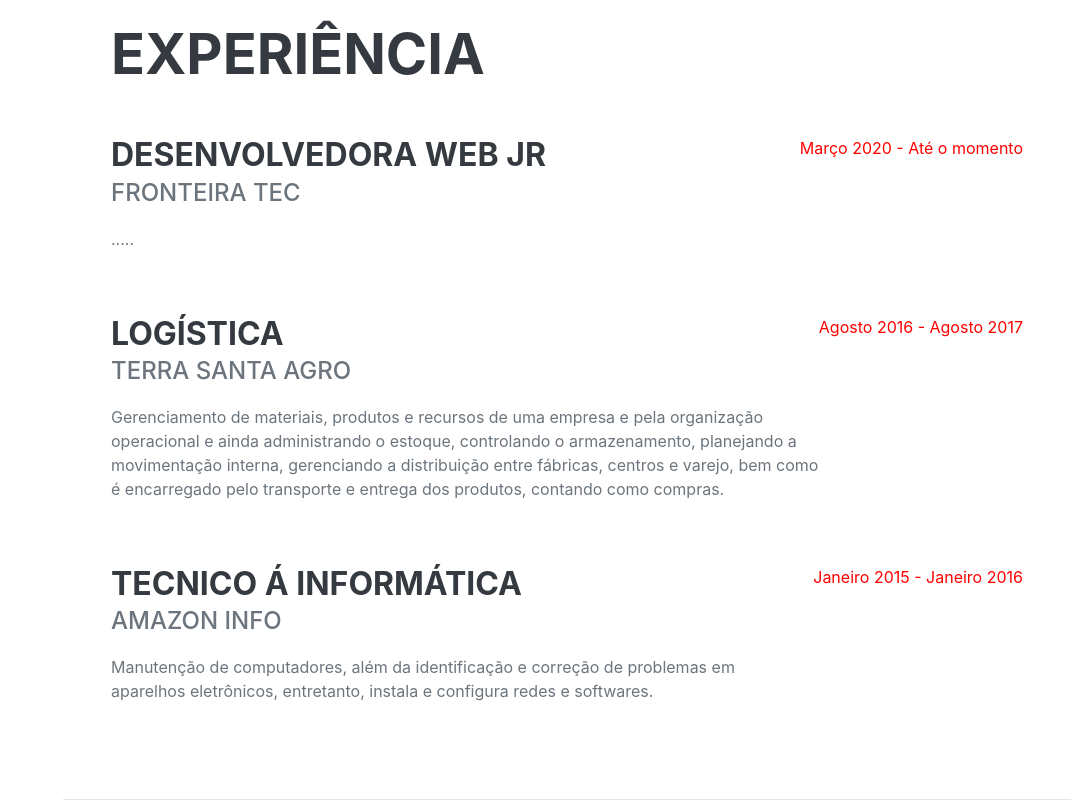
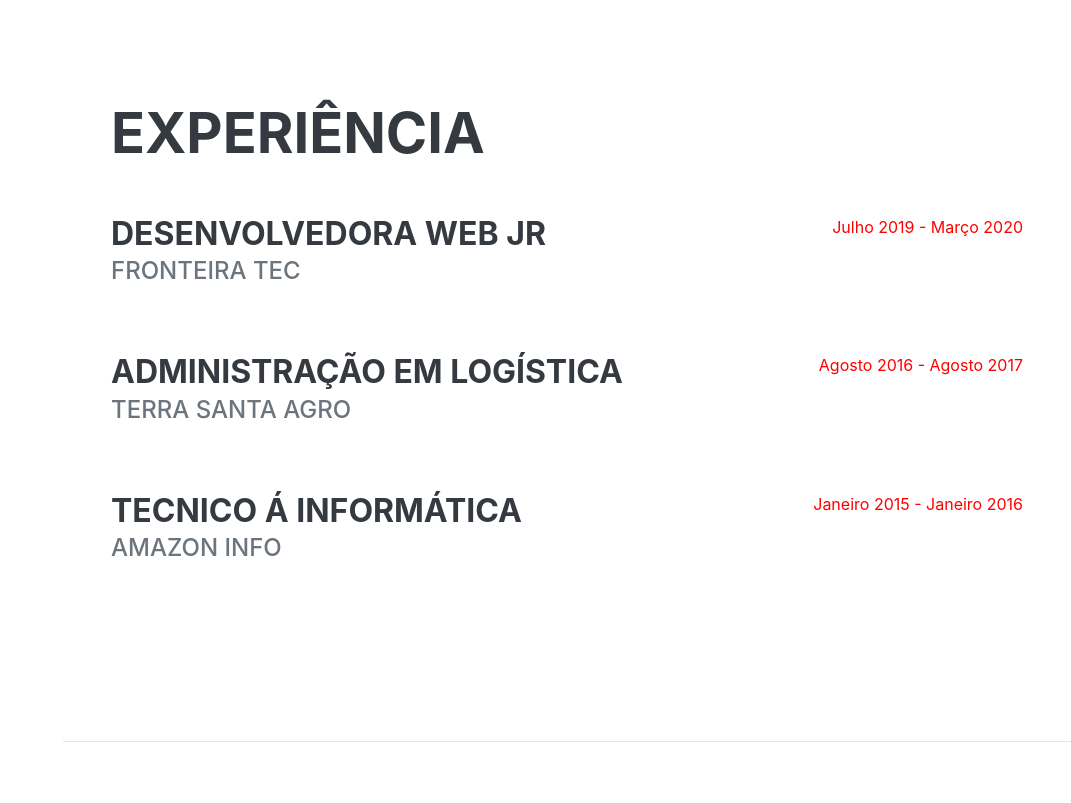
Before and after one commit to pbalduino/rafalup.github.io, a plain HTML site: page index.html in a window 1280 px wide. Shown: the part 860-1663 px from the top of the page, without its empty margins (209-1280 px from the left). Drawn offline with nearby package versions, Linux system fonts and the light colour scheme; a web font is replaced by a local one.

Commit message:
updating personal profile

```diff
--- a/index.html
+++ b/index.html
@@ -1,5 +1,6 @@
 <!DOCTYPE html>
 <html lang="en">
+
 <head>
     <meta charset="utf-8" />
     <meta name="viewport" content="width=device-width, initial-scale=1, shrink-to-fit=no" />
@@ -15,6 +16,7 @@
     <!-- Core theme CSS (includes Bootstrap)-->
     <link href="assets/css/styles.css" rel="stylesheet" />
 </head>
+
 <body id="page-top">
     <!-- Navigation-->
     <nav class="navbar navbar-expand-lg navbar-dark bg-primary fixed-top" id="sideNav">
@@ -47,12 +49,14 @@
 
                     <a href="mailto:name@email.com">rafinha.dev@outlook.com</a>
                 </div>
-                    <p class="lead mb-5">Desenvolvedora web, apaixonada por tecnologia e desenvolvimento, ex-produtora musical e colaboradora de código aberto. Trabalho principalmente mobile e web, mas tem aréas que me chamam atenção aonde desenvolvo ao decorrer do tempo, disposta a enfrentar novos desafios.
+                <p class="lead mb-5">Desenvolvedora web, apaixonada por tecnologia e desenvolvimento, ex-produtora musical e colaboradora de código aberto. Trabalho principalmente mobile e web, mas tem aréas que me chamam atenção aonde desenvolvo ao decorrer do tempo, disposta
+                    a enfrentar novos desafios.
 
                 </p>
                 <div class="social-icons">
                     <a class="social-icon" href="https://linkedin.com/in/mazarafa" target="_blank" rel="noreferrer"><i class="fab fa-linkedin-in"></i></a>
                     <a class="social-icon" href="https://github.com/mazarafa" target="_blank" rel="noreferrer"><i class="fab fa-github"></i></a>
+                    <a class="social-icon" href="https://twitter.com/sabbondi" target="_blank" rel="noreferrer"><i class="fab fa-twitter"></i></a>
                     <a class="social-icon" href="https://www.instagram.com/mazarafa7/" target="_blank" rel="noreferrer"><i class="fab fa-instagram"></i></a>
                     <a class="social-icon" href="https://www.facebook.com/mazarafa7" target="_blank" rel="noreferrer"><i class="fab fa-facebook-f"></i></a>
                     <a class="social-icon" href="https://telegram.me/mazarafa7" target="_blank" rel="noreferrer"><i class="fab fa-telegram"></i></a>
@@ -70,16 +74,16 @@
                     <div class="flex-grow-1">
                         <h3 class="mb-0">Desenvolvedora Web jr</h3>
                         <div class="subheading mb-3">Fronteira Tec</div>
-                            <p>..... </p>
+
                     </div>
-                        <div class="flex-shrink-0"><span class="text-primary">Março 2020 - Até o momento</span></div>
+                    <div class="flex-shrink-0"><span class="text-primary">Julho 2019 - Março 2020</span></div>
                 </div>
 
                 <div class="d-flex flex-column flex-md-row justify-content-between mb-5">
                     <div class="flex-grow-1">
-                            <h3 class="mb-0">Logística</h3>
+                        <h3 class="mb-0">Administração em Logística</h3>
                         <div class="subheading mb-3">Terra Santa Agro</div>
-                            <p>Gerenciamento de materiais, produtos e recursos de uma empresa e pela organização operacional e ainda administrando o estoque, controlando o armazenamento, planejando a movimentação interna, gerenciando a distribuição entre fábricas, centros e varejo, bem como é encarregado pelo transporte e entrega dos produtos, contando como compras.</p>
+                        <!--<p>Gerenciamento de materiais, produtos e recursos de uma empresa e pela organização operacional e ainda administrando o estoque, controlando o armazenamento, planejando a movimentação interna, gerenciando a distribuição entre fábricas, centros e varejo, bem como é encarregado pelo transporte e entrega dos produtos, contando como compras.</p>-->
                     </div>
                     <div class="flex-shrink-0"><span class="text-primary">Agosto 2016 - Agosto 2017</span></div>
                 </div>
@@ -87,7 +91,7 @@
                     <div class="flex-grow-1">
                         <h3 class="mb-0">Tecnico á Informática</h3>
                         <div class="subheading mb-3"> Amazon Info</div>
-                            <p>Manutenção de computadores, além da identificação e correção de problemas em aparelhos eletrônicos, entretanto, instala e configura redes e softwares.</p>
+                        <!-- <p>Manutenção de computadores, além da identificação e correção de problemas em aparelhos eletrônicos, entretanto, instala e configura redes e softwares.</p>-->
                     </div>
                     <div class="flex-shrink-0"><span class="text-primary">Janeiro 2015 - Janeiro 2016</span></div>
                 </div>
@@ -140,20 +144,16 @@
                 <div class="subheading mb-3">Workflow</div>
                 <ul class="fa-ul mb-0">
                     <li>
-                            <span class="fa-li"><i class="fas fa-check"></i></span>
-                            Conhecimentos em Desenvolvimento Ágil & Scrum
+                        <span class="fa-li"><i class="fas fa-check"></i></span> Conhecimentos em Desenvolvimento Ágil & Scrum
                     </li>
                     <li>
-                            <span class="fa-li"><i class="fas fa-check"></i></span>
-                            Sistemas operacionais: Windows & Linux
+                        <span class="fa-li"><i class="fas fa-check"></i></span> Sistemas operacionais: Windows & Linux
                     </li>
                     <li>
-                            <span class="fa-li"><i class="fas fa-check"></i></span>
-                            Designer de prototipos
+                        <span class="fa-li"><i class="fas fa-check"></i></span> Designer de prototipos
                     </li>
                     <li>
-                            <span class="fa-li"><i class="fas fa-check"></i></span>
-                            Flexivel e rápido para entender as demandas.
+                        <span class="fa-li"><i class="fas fa-check"></i></span> Flexivel e rápido para entender as demandas.
                     </li>
                 </ul>
             </div>
@@ -163,8 +163,10 @@
         <section class="resume-section" id="interests">
             <div class="resume-section-content">
                 <h2 class="mb-5">INTERESSES</h2>
-                    <p>Passo o tempo codificando e criando coisas novas, especialmente quando elas podem ajudar a mim ou a outro ser humano de alguma forma (consulte meu portfólio para obter uma lista dos meus projetos), mas aumentando o conhecimentos sobre todo o processo de sistema e entrega de produtos de qualidade no tempo certo, alcançando os fundamentos do conhecimento obtido. </p>
-                    <p class="mb-0">No tempo livre passo a produzir musica, tanto para game e beat de musica eletronica e techno, entretanto pesquiso sobre Computação Musical e o seu processamento de audio.Ressaltando, gosto de viajar e conhecer lugares e culturas distintas, viver a vida de forma intensa, sempre ouvindo boa música e trabalhando com o que amo.</p>
+                <p>Passo o tempo codificando e criando coisas novas, especialmente quando elas podem ajudar a mim ou a outro ser humano de alguma forma (consulte meu portfólio para obter uma lista dos meus projetos), mas aumentando o conhecimentos sobre
+                    todo o processo de sistema e entrega de produtos de qualidade no tempo certo, alcançando os fundamentos do conhecimento obtido. </p>
+                <p class="mb-0">No tempo livre passo a produzir musica, tanto para game e beat de musica eletronica e techno, entretanto pesquiso sobre Computação Musical e o seu processamento de audio.Ressaltando, gosto de viajar e conhecer lugares e culturas distintas,
+                    viver a vida de forma intensa, sempre ouvindo boa música e trabalhando com o que amo.</p>
             </div>
         </section>
         <hr class="m-0" />
@@ -173,10 +175,9 @@
             <div class="resume-section-content">
                 <h2 class="mb-5">PRÊMIOS E CERTIFICAÇÕES</h2>
                 <ul class="fa-ul mb-0">
-                        <!-- <li>
-                            <span class="fa-li"><i class="fas fa-trophy text-warning"></i></span>
-                            Google Analytics Certified Developer
-                        </li> -->
+                    <li>
+                        <span class="fa-li"><i class="fas fa-trophy text-warning"></i></span> Certificação de participação do Centro Acadêmico de CC UFFS 2019.
+                    </li>
 
                 </ul>
             </div>
@@ -190,4 +191,5 @@
     <!-- Core theme JS-->
     <script src="assets/js/scripts.js"></script>
 </body>
+
 </html>
```
Lines whose indentation alone changed are shown as unchanged.
